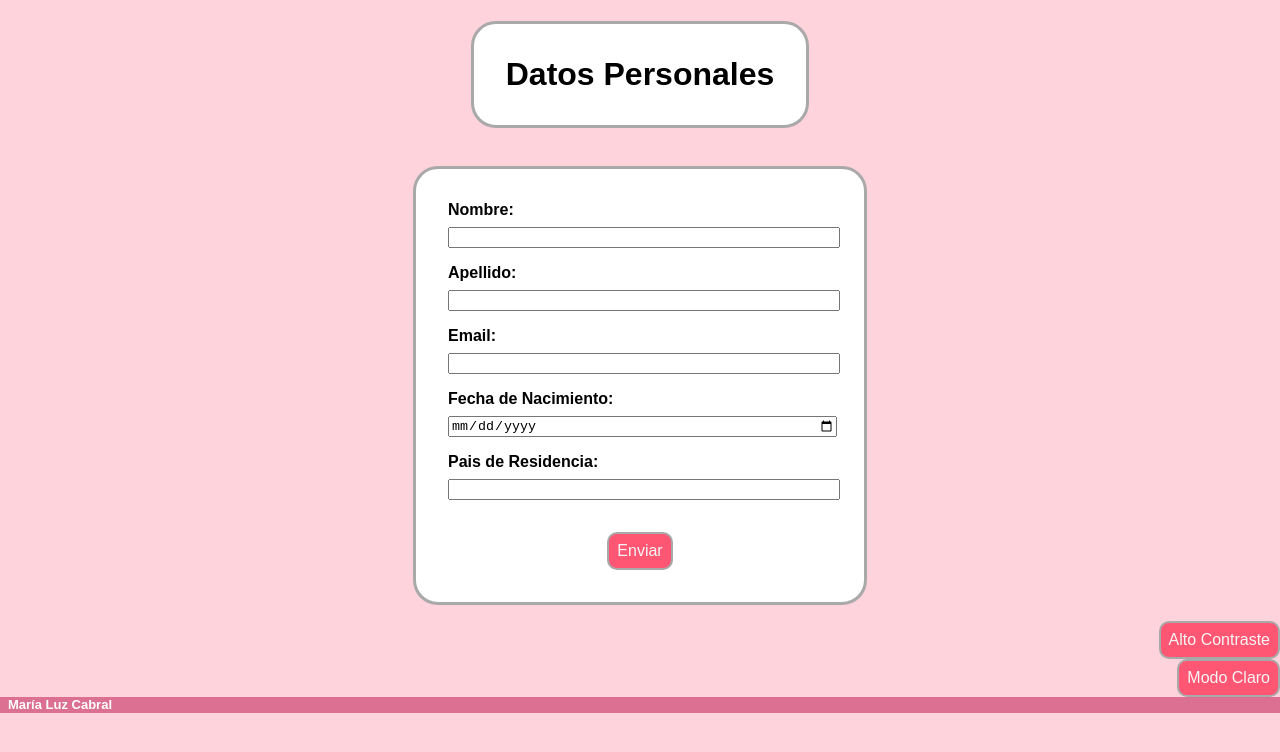
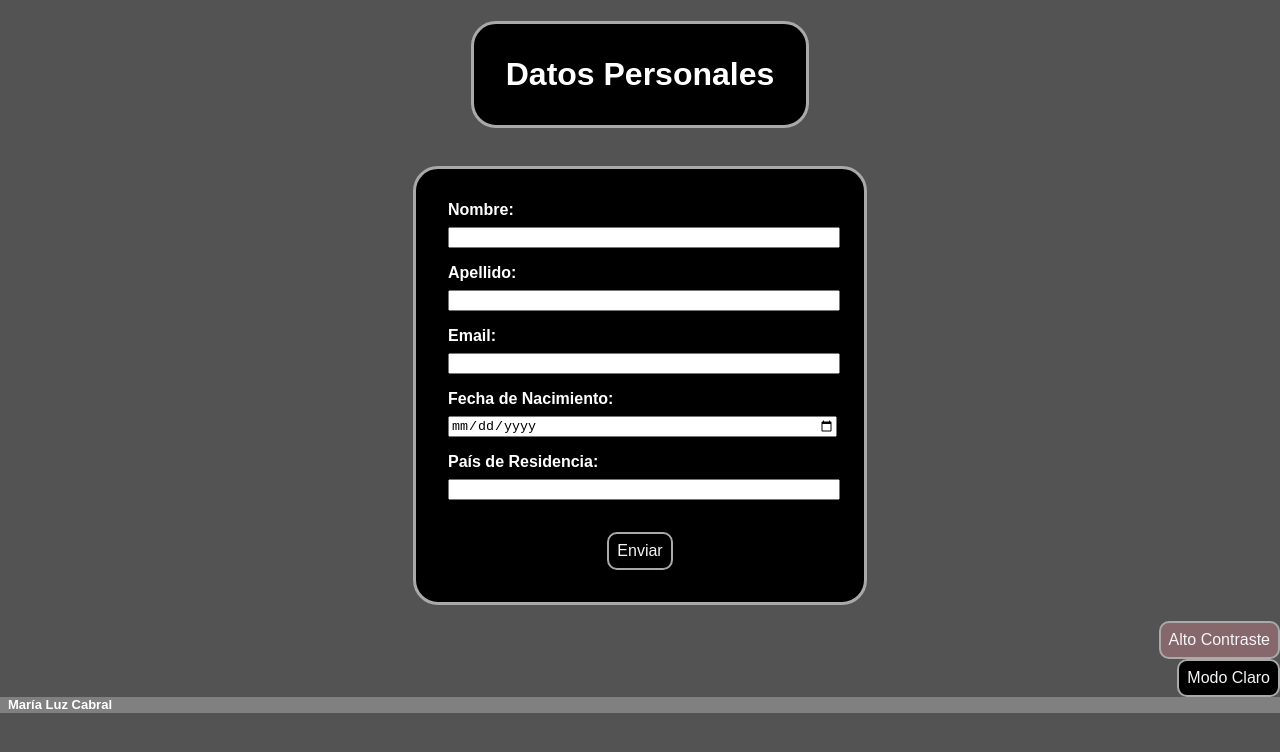
Before and after one commit to Luz255181/BootcampCILSA, a plain HTML site: page Clase 1/index.html in a window 1280 px wide. Both pictures are taken after a click on the button "Alto Contraste". Drawn offline with Linux system fonts and the light colour scheme.

Commit message:
Ejercicio Terminado

```diff
--- /dev/null
+++ b/Clase 1/actions.js
@@ -0,0 +1,71 @@
+const claro = document.getElementById('claro');
+const contraste = document.getElementById('contraste');
+const body = document.getElementById('cuerpo');
+const content = document.getElementById('formulario');
+const titulo = document.getElementById('titulo');
+const submit = document.getElementById('submit');
+const footer = document.getElementById('footer');
+const notificacion = document.getElementById('notification');
+let modoclaro = true;
+
+function modoClaro() {
+    claro.classList.add('claro');
+    claro.classList.remove('modedisable');
+    contraste.classList.add('modedisable');
+    contraste.classList.remove('dark');
+    body.classList.add('cuerpo');
+    body.classList.remove('cuerpodark');
+    content.classList.add('content');
+    content.classList.remove('contentdark');
+    titulo.classList.add('titulo');
+    titulo.classList.remove('titulodark');
+    submit.classList.add('claro');
+    submit.classList.remove('dark');
+    footer.classList.add('footerclaro');
+    footer.classList.remove('footerdark');
+    modoclaro = true;
+}
+
+function modoContraste() {
+    claro.classList.add('modedisable');
+    claro.classList.remove('claro');
+    contraste.classList.add('dark');
+    contraste.classList.remove('modedisable');
+    body.classList.add('cuerpodark');
+    body.classList.remove('cuerpo');
+    content.classList.add('contentdark');
+    content.classList.remove('content');
+    titulo.classList.add('titulodark');
+    titulo.classList.remove('titulo');
+    submit.classList.add('dark');
+    submit.classList.remove('claro');
+    footer.classList.add('footerdark');
+    footer.classList.remove('footerclaro');
+    modoclaro = false;
+}
+
+function mostrarNotificacion(event) {
+    event.preventDefault();
+
+    const name = document.getElementById('name').value;
+    const lastname = document.getElementById('lastname').value;
+    const email = document.getElementById('email').value;
+    const birthdate = document.getElementById('birthdate').value;
+    const country = document.getElementById('country').value;
+
+    if (modoclaro) {
+        notificacion.classList.remove('oculto');
+        notificacion.classList.add('visibleclaro');
+    } else {
+        notificacion.classList.remove('oculto');
+        notificacion.classList.add('visibleoscuro');
+    }
+
+    notificacion.innerText = `Datos Enviados: \n Nombre: ${name}\n Apellido: ${lastname} \n Email: ${email} \n Fecha de Nacimiento: ${birthdate} \n País: ${country}`;
+
+    setTimeout(() => {
+        notificacion.classList.remove(modoclaro ? 'visibleclaro' : 'visibleoscuro');
+        notificacion.classList.add('oculto');
+        document.getElementById('formulario').reset();
+    }, 3000);
+}
--- a/Clase 1/index.html
+++ b/Clase 1/index.html
@@ -1,5 +1,5 @@
 <!DOCTYPE html>
-<html lang="en">
+<html lang="es">
 
 <head>
     <meta charset="UTF-8">
@@ -9,34 +9,41 @@
     <title>Form</title>
 </head>
 
-<body class="cuerpo">
-    <h1>Datos Personales</h1>
-    <form class="content">
+<body id="cuerpo" class="cuerpo">
+    <h1 id="titulo" class="titulo">Datos Personales</h1>
+    <form id="formulario" class="content" onsubmit="mostrarNotificacion(event)">
         <div class="data">
             <label for="name">Nombre:</label>
-            <input type="text" class="campo" required autofocus></input>
+            <input type="text" id="name" class="campo" required autofocus>
         </div>
         <div class="data">
             <label for="lastname">Apellido:</label>
-            <input type="text" class="campo" required></input>
+            <input type="text" id="lastname" class="campo" required>
         </div>
         <div class="data">
             <label for="email">Email:</label>
-            <input type="email" class="campo" required></input>
+            <input type="email" id="email" class="campo" required>
         </div>
         <div class="data">
-            <label for="brithdate">Fecha de Nacimiento:</label>
-            <input type="date" class="campo" required>
+            <label for="birthdate">Fecha de Nacimiento:</label>
+            <input type="date" id="birthdate" class="campo" required>
         </div>
         <div class="data">
-            <label for="country">Pais de Residencia:</label>
-            <input type="text" class="campo" required></input>
+            <label for="country">País de Residencia:</label>
+            <input type="text" id="country" class="campo" required>
         </div>
-        <button type="submit" class="submit">Enviar</button>
+        <button type="submit" id="submit" class="submit claro">Enviar</button>
     </form>
-    <button class="mode">Alto Contraste</button>
-    <button class="mode">Modo Claro</button>
-    <footer>María Luz Cabral</footer>
+    <button id="claro" class="mode claro" onclick="modoContraste()" aria-label="Activar alto contraste">Alto
+        Contraste</button>
+    <button id="contraste" class="mode modedisable" onclick="modoClaro()" aria-label="Activar modo claro">Modo
+        Claro</button>
+    <div id="notification" class="oculto notification">
+        Datos Enviados
+    </div>
+
+    <footer id="footer" class="footerclaro">María Luz Cabral</footer>
+    <script src="actions.js"></script>
 </body>
 
 </html>
--- a/Clase 1/style.css
+++ b/Clase 1/style.css
@@ -2,16 +2,28 @@ html {
     height: 100%;
 }
 
-body {
+.cuerpo {
     background-color: rgb(255, 211, 219);
     font-family: sans-serif;
     font-weight: bold;
     margin: 0;
     padding: 0;
+    display: flex;
+    flex-direction: column;
+    align-items: center;
 }
 
-h1 {
+.titulo {
     background-color: white;
+    border-color: darkgray;
+    border-style: solid;
+    padding: 2rem;
+    border-radius: 25px;
+    font-size: xx-large;
+}
+
+.titulodark {
+    background-color: black;
     border-color: darkgray;
     border-style: solid;
     padding: 2rem;
@@ -38,7 +50,13 @@ h1 {
     margin-top: 0.5rem;
 }
 
-.cuerpo {
+.cuerpodark {
+    background-color: rgb(83, 83, 83);
+    font-family: sans-serif;
+    font-weight: bold;
+    color: white;
+    margin: 0;
+    padding: 0;
     display: flex;
     flex-direction: column;
     align-items: center;
@@ -54,7 +72,19 @@ h1 {
     align-self: center;
 }
 
-button {
+.dark {
+    background-color: rgb(0, 0, 0);
+    border-color: darkgray;
+    border-width: 2px;
+    border-style: solid;
+    border-radius: 10px;
+    padding: 0.5rem;
+    font-family: sans-serif;
+    color: whitesmoke;
+    font-size: medium;
+}
+
+.claro {
     background-color: rgb(255, 87, 115);
     border-color: darkgray;
     border-width: 2px;
@@ -71,7 +101,22 @@ button {
     width: max-content;
 }
 
-footer {
+.modedisable {
+    align-self: flex-end;
+    width: max-content;
+    cursor: not-allowed;
+    background-color: rgb(133, 103, 108);
+    border-color: darkgray;
+    border-width: 2px;
+    border-style: solid;
+    border-radius: 10px;
+    padding: 0.5rem;
+    font-family: sans-serif;
+    color: whitesmoke;
+    font-size: medium;
+}
+
+.footerclaro {
     color: white;
     font-size: small;
     background-color: palevioletred;
@@ -79,3 +124,61 @@ footer {
     height: 1rem;
     padding-left: 1rem;
 }
+
+.footerdark {
+    color: white;
+    font-size: small;
+    background-color: grey;
+    width: 100%;
+    height: 1rem;
+    padding-left: 1rem;
+}
+
+.notification {
+    align-self: flex-start;
+}
+
+.contentdark {
+    background-color: black;
+    border: darkgray;
+    border-style: solid;
+    border-radius: 25px;
+    height: auto;
+    width: 30%;
+    margin: 1rem;
+    padding: 2rem;
+    display: flex;
+    flex-direction: column;
+    align-content: center;
+}
+
+.visibleclaro {
+    background-color: #9c437f;
+    color: white;
+    padding: 1rem;
+    position: fixed;
+    bottom: 1rem;
+    left: 1rem;
+    border-radius: 5px;
+    opacity: 1;
+    transform: translateY(0);
+    transition: opacity 0.5s, transform 0.5s;
+}
+
+.visibleoscuro {
+    background-color: #30252c;
+    color: white;
+    padding: 1rem;
+    position: fixed;
+    bottom: 1rem;
+    left: 1rem;
+    border-radius: 5px;
+    opacity: 1;
+    transform: translateY(0);
+    transition: opacity 0.5s, transform 0.5s;
+}
+
+
+.oculto {
+    display: none;
+}
```
